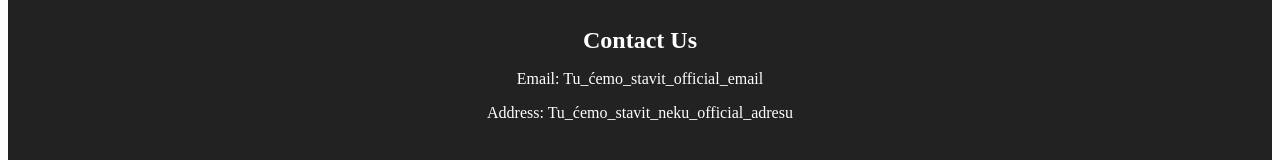
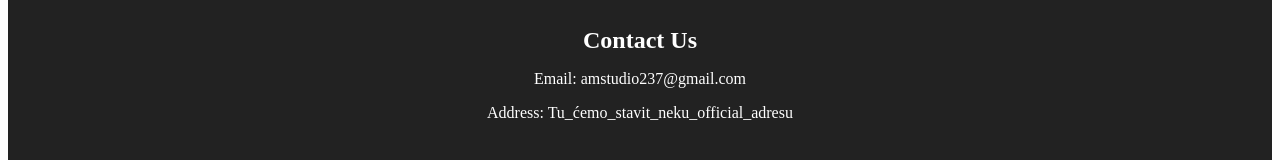
Before and after one commit to AntonioLabinjan/promo, a Vue app: page / in a window 1280 px wide. Shown: the part 2700-2860 px from the top of the page. Built offline with nearby package versions, Linux system fonts and the light colour scheme.

Commit message:
Update App.vue

```diff
--- a/src/App.vue
+++ b/src/App.vue
@@ -86,7 +86,7 @@
 
     <footer id="contact">
       <h2>Contact Us</h2>
-      <p>Email: Tu_ćemo_stavit_official_email</p>
+      <p>Email: amstudio237@gmail.com </p>
       <p>Address: Tu_ćemo_stavit_neku_official_adresu</p>
     </footer>
   </div>
```
